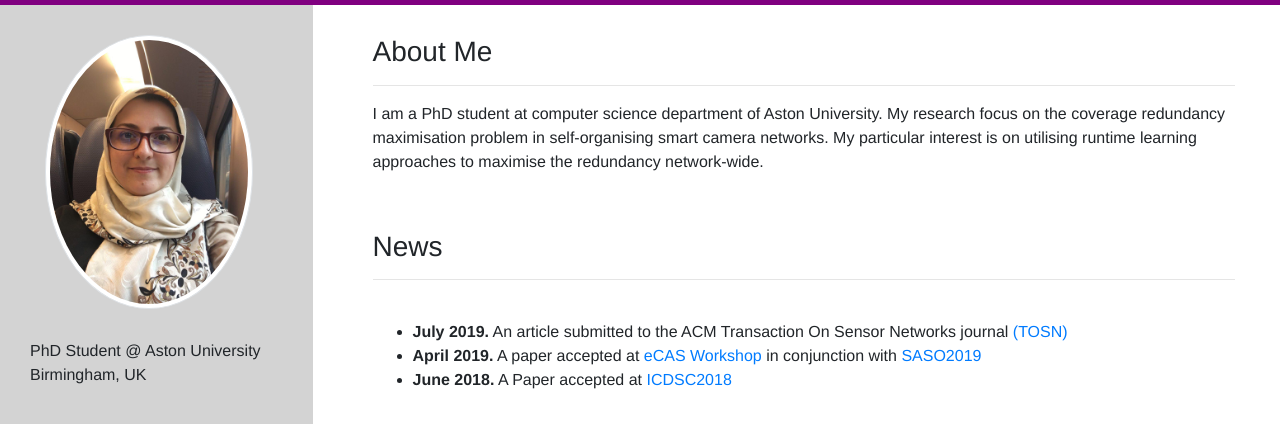
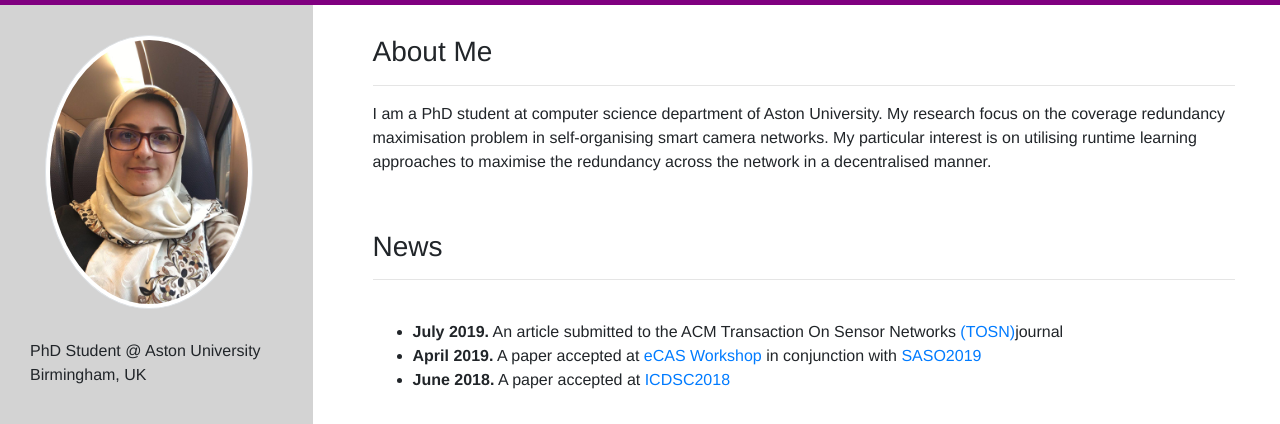
Before and after one commit to arezoojy/website, a plain HTML site: page index.html in a window 1280 px wide. Shown: the part 51-475 px from the top of the page. Drawn offline with nearby package versions, Linux system fonts and the light colour scheme.

Commit message:
Edited index file

```diff
--- a/index.html
+++ b/index.html
@@ -77,16 +77,16 @@
           <hr>
           <p> I am a PhD student at computer science department of Aston University. My research focus on the coverage redundancy maximisation
             problem in self-organising smart camera networks. My particular interest is on utilising runtime learning approaches to maximise the
-            redundancy network-wide.
+            redundancy across the network in a decentralised manner.
           </p>
         </div>
         <div class="topic">
           <h3>News</h3>
           <hr>
           <ul>
-            <li><b>July 2019.</b> An article submitted to the ACM Transaction On Sensor Networks journal <a href="https://tosn.acm.org/">(TOSN)</a></li>
+            <li><b>July 2019.</b> An article submitted to the ACM Transaction On Sensor Networks <a href="https://tosn.acm.org/">(TOSN)</a>journal</li>
             <li><b>April 2019.</b> A paper accepted at <a href="http://apice.unibo.it/xwiki/bin/view/ECAS2019/WebHome">eCAS Workshop</a> in conjunction with <a href="https://saso2019.cs.umu.se/">SASO2019</a></li>
-            <li><b>June 2018.</b> A Paper accepted at <a href="http://www.wikicfp.com/cfp/servlet/event.showcfp?eventid=73816&copyownerid=110515">ICDSC2018</a></li>
+            <li><b>June 2018.</b> A paper accepted at <a href="http://www.wikicfp.com/cfp/servlet/event.showcfp?eventid=73816&copyownerid=110515">ICDSC2018</a></li>
           </ul>
         </div>
       </div>
```
